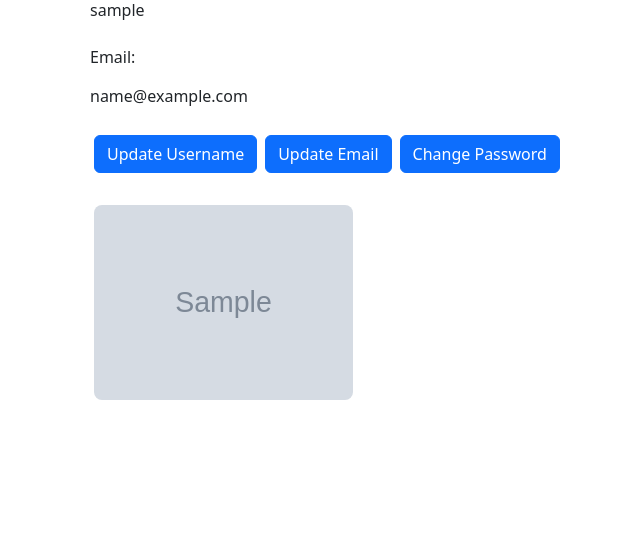
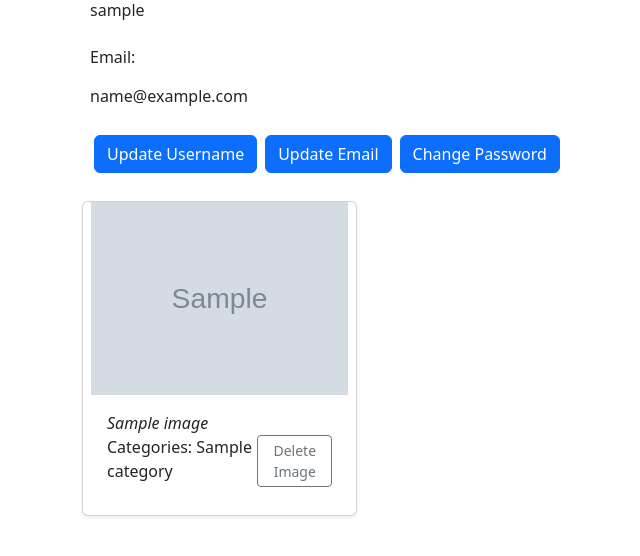
Before and after one commit to MonoSetton/Album_App, a Django app: page /profile/ in a window 1280 px wide. Shown: the part 207-763 px from the top of the page, without its empty margins (283-923 px from the left). Run offline with Django 4.2, Linux system fonts and the light colour scheme; a user stored in the database is signed in; tables that the repository leaves empty hold one stand-in row (values such as "Sample post"); grey boxes marked "Sample" are stand-in pictures; some libraries are stand-ins or nearby versions.

Commit message:
Cleaned html

```diff
--- a/accounts/templates/accounts/password_reset_done.html
+++ b/accounts/templates/accounts/password_reset_done.html
@@ -6,6 +6,4 @@ Password reset complete
 
 <a href="/">Log in</a>
 
-
-
 {% endblock %}
--- a/accounts/templates/accounts/profile.html
+++ b/accounts/templates/accounts/profile.html
@@ -5,20 +5,16 @@
   <div class="row">
     <div class="col-md-6 offset-md-3">
       <h2 class="text-center mb-4">User Profile</h2>
-
-      <!-- Username Section -->
       <div class="mb-3">
         <label for="username" class="form-label">Username:</label>
         <p class="form-control-plaintext" id="username">{{ user.username }}</p>
       </div>
 
-      <!-- Email Section -->
       <div class="mb-3">
         <label for="email" class="form-label">Email:</label>
         <p class="form-control-plaintext" id="email">{{ user.email }}</p>
       </div>
 
-      <!-- Buttons Section -->
       <div class="mb-4">
         <div class="btn-group" role="group">
           <a href="{% url 'update_username' %}"><button type="button" class="btn btn-primary m-1">Update Username</button></a>
@@ -28,13 +24,27 @@
       </div>
 
       <div class="image-section row row-cols-1 row-cols-md-2 g-3">
-        <!-- Use a loop to dynamically add images -->
         {% for image in images %}
-        <div class="col">
-          <img src="{{ image.image.url }}" class="w-100 m-1 rounded-3">
-        </div>
+        <div class="card shadow-sm">
+            <img src="{{ image.image.url }}" class="img-fluid">
+            <div class="card-body">
+                <i>{{ image.name }}</i>
+                <div class="d-flex justify-content-between align-items-center">
+                <div class="btn-group">
+                    <p>
+                        Categories:
+                        {% for cat in image.category.all %}
+                        {{ cat }}
+                        {% endfor %}
+                    </p>
+                  <a href="{% url 'delete_image' image.id %}">
+                      <button type="button" class="btn btn-sm btn-outline-secondary">Delete Image</button>
+                  </a>
+                </div>
+              </div>
+            </div>
+          </div>
         {% endfor %}
-        <!-- Add more images as needed in the loop -->
       </div>
 
     </div>
--- a/accounts/templates/accounts/update_email.html
+++ b/accounts/templates/accounts/update_email.html
@@ -11,6 +11,4 @@
 {{ account.username }}<br>
 {{ account.email }}<br>
 
-
-
 {% endblock %}
--- a/accounts/templates/accounts/update_username.html
+++ b/accounts/templates/accounts/update_username.html
@@ -11,6 +11,4 @@
 {{ account.username }}<br>
 {{ account.email }}<br>
 
-
-
 {% endblock %}
--- a/images/templates/images/home.html
+++ b/images/templates/images/home.html
@@ -14,7 +14,7 @@
         {% for image in images %}
         <div class="col">
           <div class="card shadow-sm">
-            <img src="{{ image.image.url }}" class="img-fluid" alt="Responsive image">
+            <img src="{{ image.image.url }}" class="img-fluid">
             <div class="card-body">
                 <i>{{ image.name }}</i>
                 <div class="d-flex justify-content-between align-items-center">
@@ -25,9 +25,6 @@
                         {{ cat }}
                         {% endfor %}
                     </p>
-                  <a href="{% url 'delete_image' image.id %}">
-                      <button type="button" class="btn btn-sm btn-outline-secondary">Delete Image</button>
-                  </a>
                 </div>
               </div>
             </div>
```
